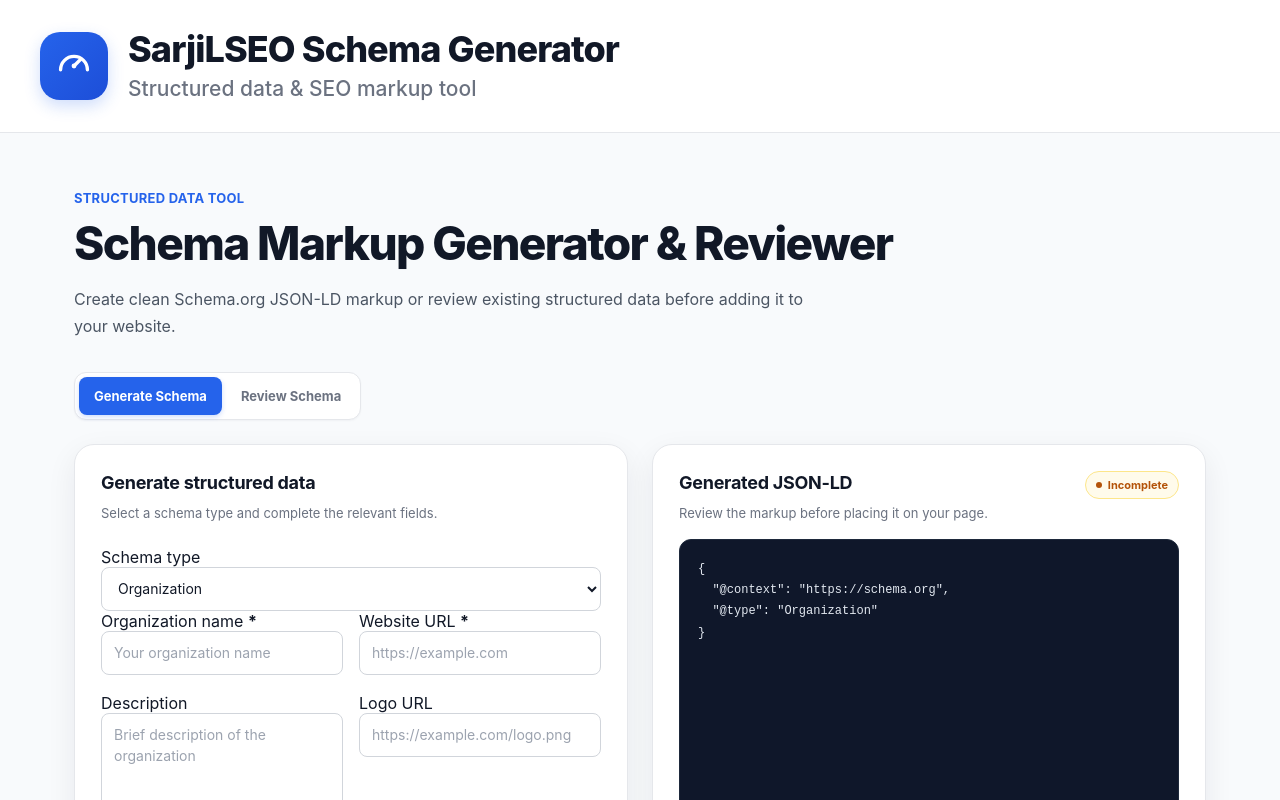
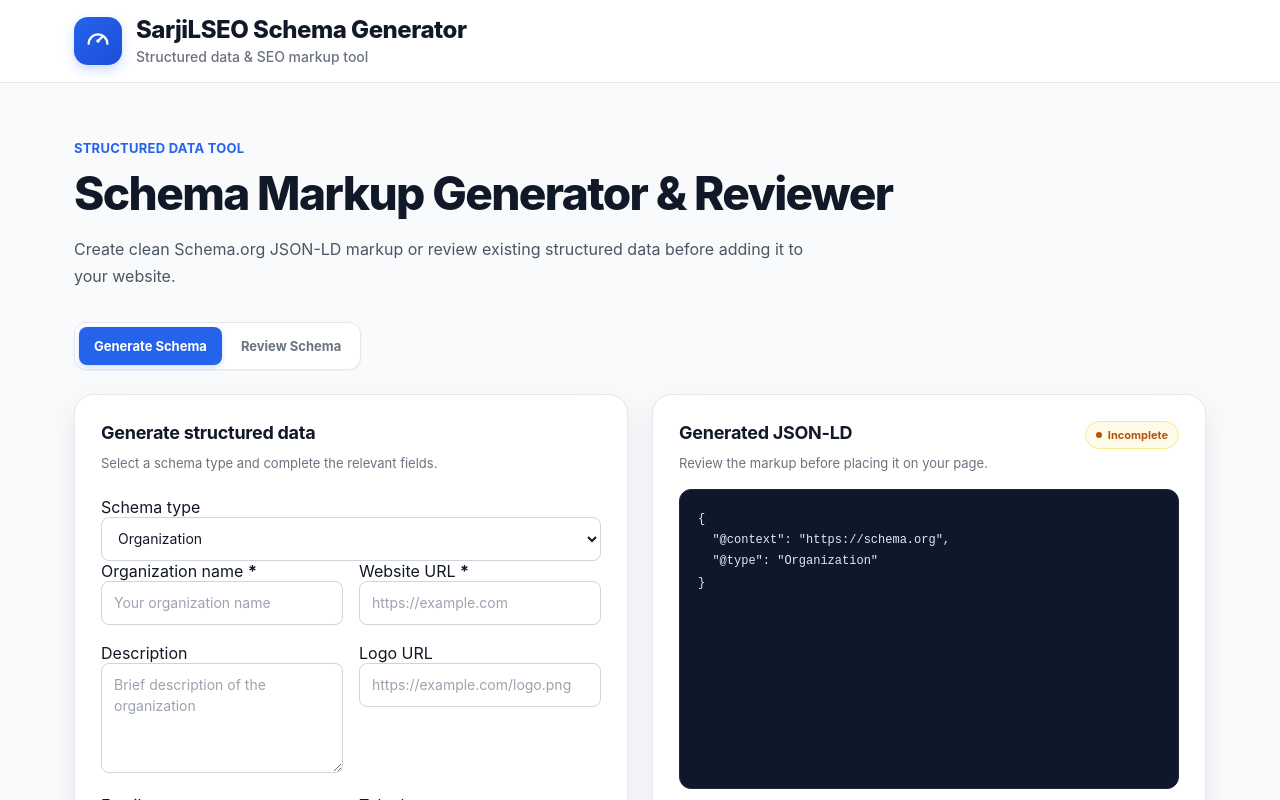
Before and after one commit to sarjilseo-arch/sarjilseo-schema-generator, a React (Vite) app: page / in a window 1280 px wide. Shown: the top 800 px of the page. Built offline with nearby package versions, Linux system fonts and the light colour scheme.

Commit message:
Refine Schema Generator header and form typography

```diff
--- a/src/index.css
+++ b/src/index.css
@@ -121,7 +121,6 @@
   flex-direction: column;
 }
 
-
 /* =========================================================
    Top navigation / branding
    ========================================================= */
@@ -140,28 +139,28 @@
 
 .brand {
   width: 100%;
-  max-width: none;
-  margin: 0;
+  max-width: 1180px;
+  margin: 0 auto;
 
-  min-height: 132px;
-  padding: 20px 40px;
+  min-height: 82px;
+  padding: 14px 24px;
 
   display: flex;
   align-items: center;
   justify-content: flex-start;
-  gap: 20px;
+  gap: 14px;
 }
 
 .brand-mark {
-  width: 68px;
-  height: 68px;
-  flex: 0 0 68px;
+  width: 48px;
+  height: 48px;
+  flex: 0 0 48px;
 
   display: inline-flex;
   align-items: center;
   justify-content: center;
 
-  border-radius: 20px;
+  border-radius: 14px;
 
   background: linear-gradient(
     135deg,
@@ -172,12 +171,12 @@
   color: #ffffff;
 
   box-shadow:
-    0 6px 16px rgba(37, 99, 235, 0.22);
+    0 5px 12px rgba(37, 99, 235, 0.22);
 }
 
 .brand-mark svg {
-  width: 46px;
-  height: 46px;
+  width: 32px;
+  height: 32px;
   display: block;
 }
 
@@ -186,27 +185,26 @@
 
   color: var(--text);
 
-  font-size: 36px;
-  line-height: 1.15;
+  font-size: 24px;
+  line-height: 1.2;
   font-weight: 800;
 
-  letter-spacing: -0.025em;
+  letter-spacing: -0.02em;
 }
 
 .brand-subtitle {
-  margin: 5px 0 0;
+  margin: 2px 0 0;
 
   color: var(--text-muted);
 
-  font-size: 21px;
-  line-height: 1.35;
+  font-size: 14px;
+  line-height: 1.4;
   font-weight: 500;
 }
 
 .header-badge {
   display: none;
 }
-
 
 /* =========================================================
    Main container
@@ -402,7 +400,7 @@
 
   color: #1f2937;
 
-  font-size: 13px;
+  font-size: 14px;
   line-height: 1.4;
   font-weight: 700;
 }
```
